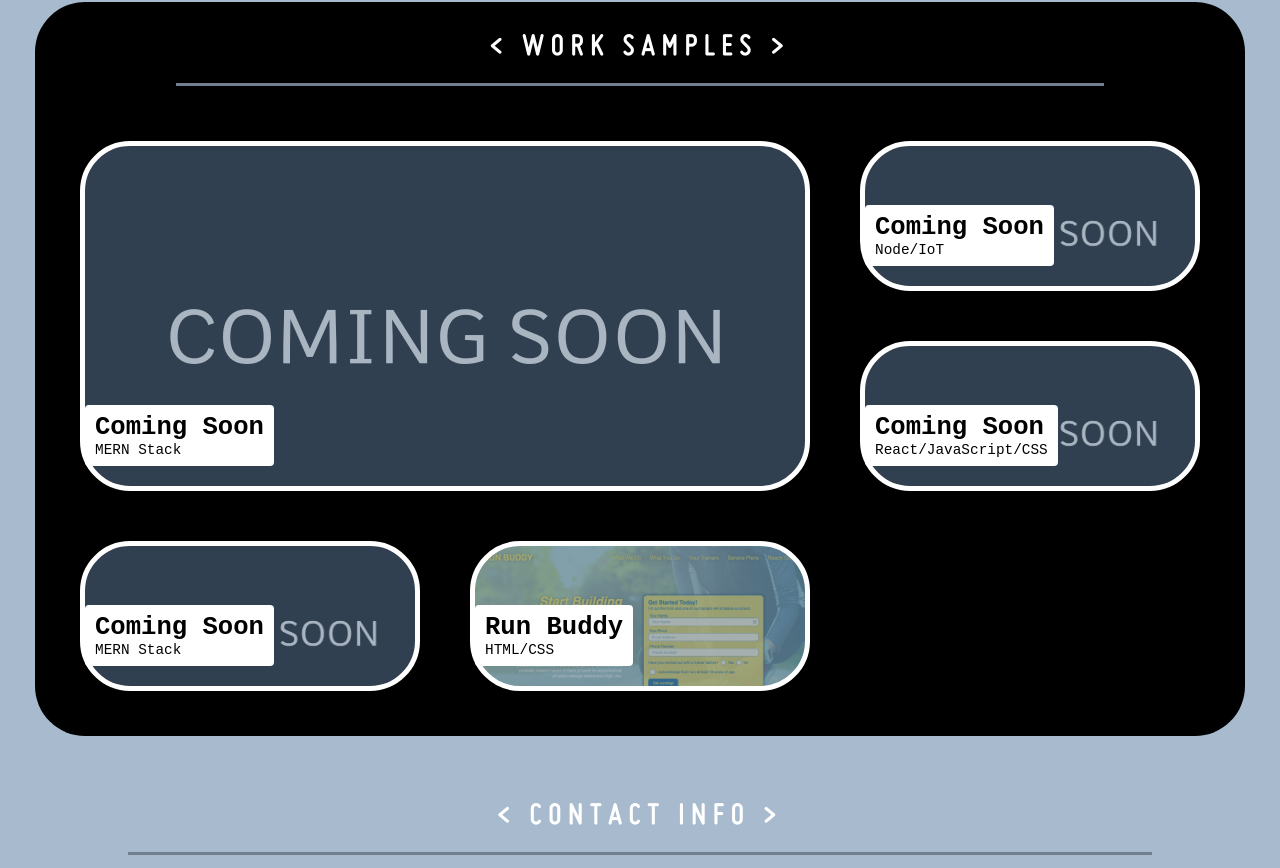
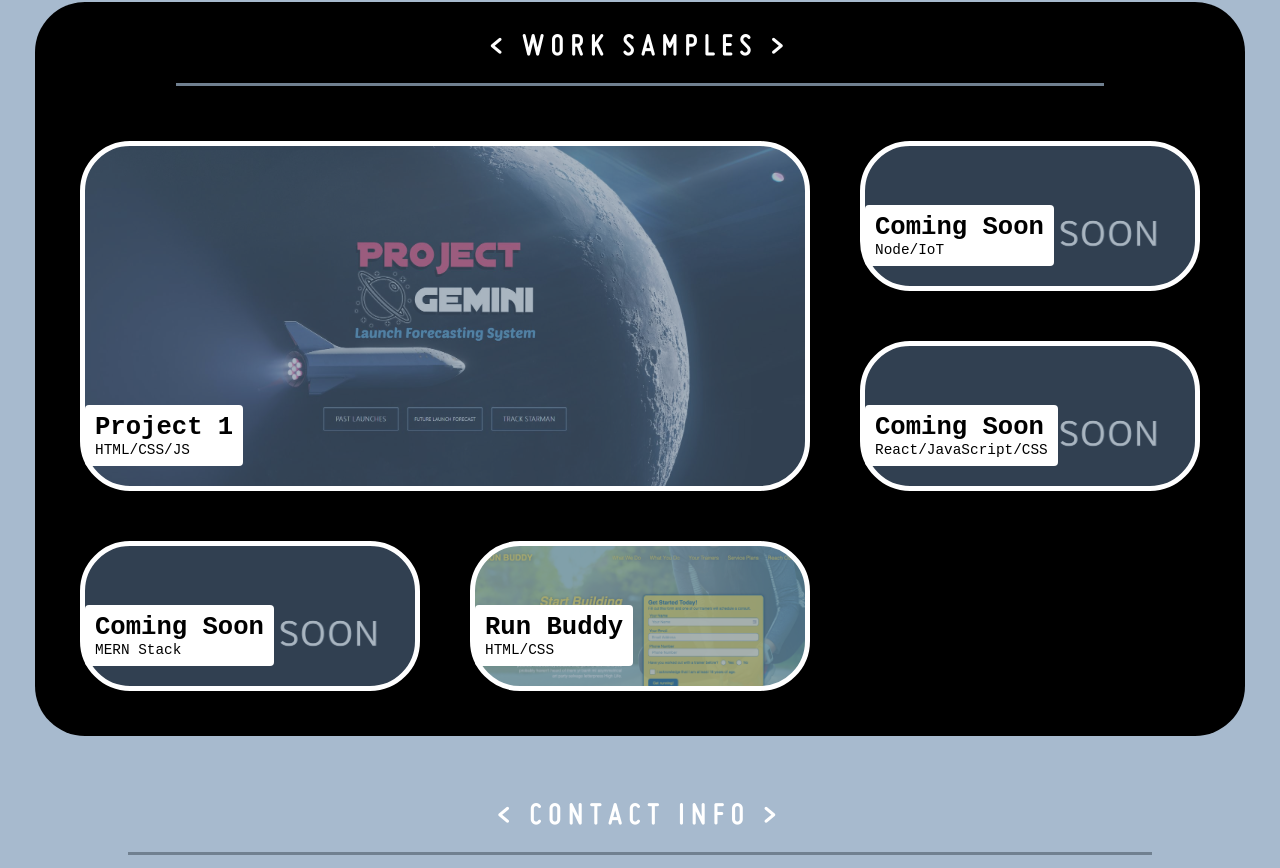
Before and after one commit to CodyRobbins99/CodyRobbins99.github.io, a plain HTML site: page index.html in a window 1280 px wide. Shown: the part 1522-2390 px from the top of the page. Drawn offline with Linux system fonts and the light colour scheme.

Commit message:
added project 1 to portfolio

```diff
--- a/assets/css/style.css
+++ b/assets/css/style.css
@@ -240,6 +240,9 @@ footer h2 {
 .coming-soon {
     background-image: url("../images/coming-soon.jpg");
 }
+.project-1 {
+    background-image: url("../images/project-1.jpg");
+}
 
 /* Contact Info Styling */
 .contact-info {
--- a/index.html
+++ b/index.html
@@ -69,10 +69,10 @@
 
         <div class="grid-container">
 
-            <a href="#" class="grid-item coming-soon">
+            <a href="https://codyrobbins99.github.io/project-gemini-forecast/" class="grid-item project-1">
                 <div>
-                    <h3>Coming Soon</h3>
-                    <span>MERN Stack</span>
+                    <h3>Project 1</h3>
+                    <span>HTML/CSS/JS</span>
                 </div>
             </a>
 
```
Also changed, not shown: assets/images/project-1.jpg (added).
